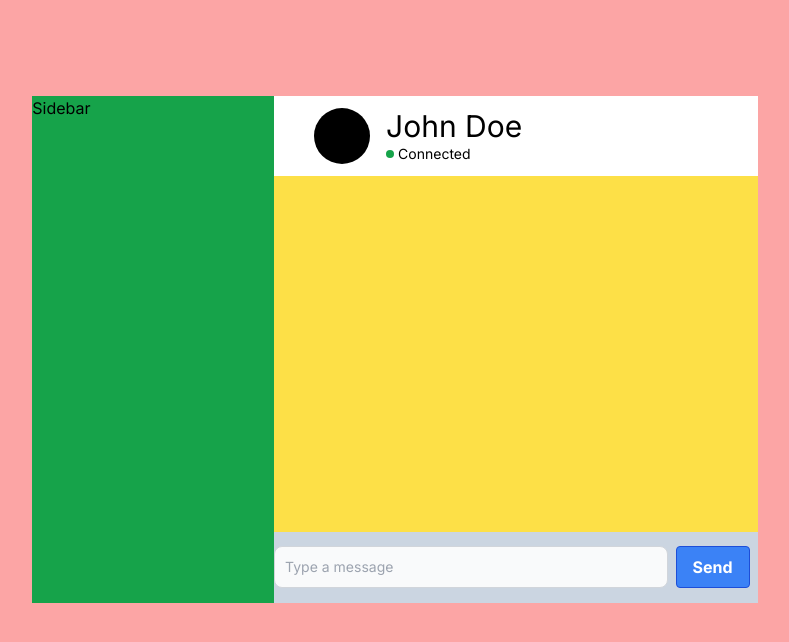
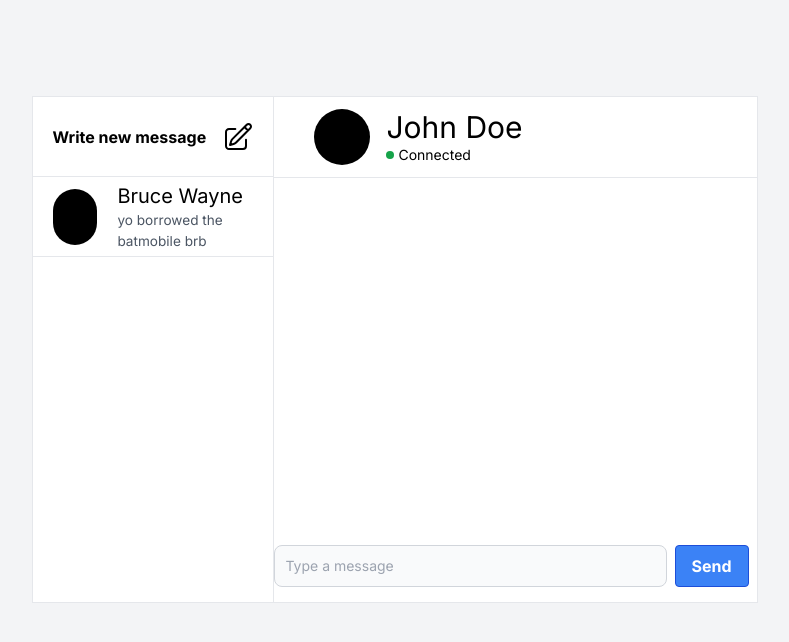
Before and after one commit to 0nizzr/sentichat, a Next.js app: page / in a window 1280 px wide. Shown: the top 642 px of the page, without its empty margins (245-1034 px from the left). Built offline with nearby package versions, Linux system fonts and the light colour scheme.

Commit message:
Add sidebar components

```diff
--- a/src/app/page.tsx
+++ b/src/app/page.tsx
@@ -6,7 +6,7 @@ const inter = Inter({ subsets: ["latin"] });
 
 export default function Home() {
   return (
-    <main className="flex h-screen flex-col bg-red-300  items-center justify-between p-24">
+    <main className="flex h-screen flex-col bg-gray-100  items-center justify-between p-24">
       <Container />
     </main>
   );
--- a/src/components/Chat.tsx
+++ b/src/components/Chat.tsx
@@ -3,7 +3,7 @@ import ChatHeader from "./ChatHeader";
 
 export default function Chat() {
   return (
-    <div className="flex flex-col bg-lime-800 w-2/3">
+    <div className="flex flex-col w-2/3">
       <ChatHeader />
       <MainChat />
     </div>
--- a/src/components/Container.tsx
+++ b/src/components/Container.tsx
@@ -3,7 +3,7 @@ import Sidebar from "./Sidebar";
 
 export default function Container() {
   return (
-    <div className="flex h-5/6 w-2/3 bg-orange-400  ">
+    <div className="flex h-5/6 w-2/3 border">
       <Sidebar />
       <Chat />
     </div>
--- a/src/components/MainChat.tsx
+++ b/src/components/MainChat.tsx
@@ -22,23 +22,25 @@ export default function Chat(): JSX.Element {
   };
 
   return (
-    <div className="flex flex-col bg-green-400 h-44 flex-grow">
+    <div className="flex flex-col h-44 flex-grow bg-white border-t">
       {/* chat messages display*/}
-      <div className="bg-yellow-300 h-5/6 overflow-y-auto overflow-x-hidden max-h-">
+      <div className="h-5/6 overflow-y-auto overflow-x-hidden max-h-">
         {messages.map((message, index) => (
           /* Chat message sent */
           /* avatar pic */
           <div key={index} className="flex m-5">
             <div className=" rounded-full h-14 w-14 bg-black cursor-pointer"></div>
             {/* chat text */}
-            <div className="bg-red-500 mx-4 w-1/2 p-2 rounded-md">{message}</div>
+            <div className="bg-red-500 mx-4 w-1/2 p-2 rounded-md">
+              {message}
+            </div>
           </div>
         ))}
       </div>
       {/* write a message + send */}
       <form
         onSubmit={handleMessageSubmit}
-        className="flex justify-center items-center h-1/6 bg-slate-300"
+        className="flex justify-center items-center h-1/6"
       >
         <input
           className="bg-gray-50 border border-gray-300 text-gray-900 text-sm rounded-lg focus:ring-blue-500 focus:border-blue-500 block w-5/6 p-2.5 dark:bg-gray-700 dark:border-gray-600 dark:placeholder-gray-400 dark:text-white dark:focus:ring-blue-500 dark:focus:border-blue-500"
--- /dev/null
+++ b/src/components/SideBarFriend.tsx
@@ -0,0 +1,19 @@
+export default function SideBarFriend() {
+  return (
+    <div className="flex items-center h-20 border-b">
+      {/* Profil pic */}
+      <div className="rounded-full h-14 w-14 bg-black cursor-pointer mx-5"></div>
+      <div>
+        {/* name */}
+        <h1 className="text-xl cursor-pointer hover:text-cyan-800">
+          Bruce Wayne
+        </h1>
+        {/* message */}
+        <p className="text-[0.85rem] text-gray-600">
+          yo borrowed the batmobile brb
+        </p>
+
+      </div>
+    </div>
+  );
+}
--- /dev/null
+++ b/src/components/SideBarNewMessage.tsx
@@ -0,0 +1,22 @@
+export default function SideBarNewMessage() {
+  return (
+    <div className="flex items-center justify-center h-20 border-b cursor-pointer hover:text-cyan-800">
+      <h2 className="font-bold">Write new message</h2>
+      <svg
+        fill="none"
+        stroke="currentColor"
+        stroke-width="1.5"
+        viewBox="0 0 24 24"
+        xmlns="http://www.w3.org/2000/svg"
+        aria-hidden="true"
+        className="h-8 ml-4"
+      >
+        <path
+          stroke-linecap="round"
+          stroke-linejoin="round"
+          d="M16.862 4.487l1.687-1.688a1.875 1.875 0 112.652 2.652L10.582 16.07a4.5 4.5 0 01-1.897 1.13L6 18l.8-2.685a4.5 4.5 0 011.13-1.897l8.932-8.931zm0 0L19.5 7.125M18 14v4.75A2.25 2.25 0 0115.75 21H5.25A2.25 2.25 0 013 18.75V8.25A2.25 2.25 0 015.25 6H10"
+        ></path>
+      </svg>
+    </div>
+  );
+}
--- a/src/components/Sidebar.tsx
+++ b/src/components/Sidebar.tsx
@@ -1,3 +1,11 @@
+import SideBarFriend from "./SideBarFriend";
+import SideBarNewMessage from "./SideBarNewMessage";
+
 export default function Sidebar() {
-  return <div className="h-full w-1/3 bg-green-600">Sidebar</div>;
+  return (
+    <div className="h-full w-1/3 bg-white border-r">
+      <SideBarNewMessage />
+      <SideBarFriend />
+    </div>
+  );
 }
```
